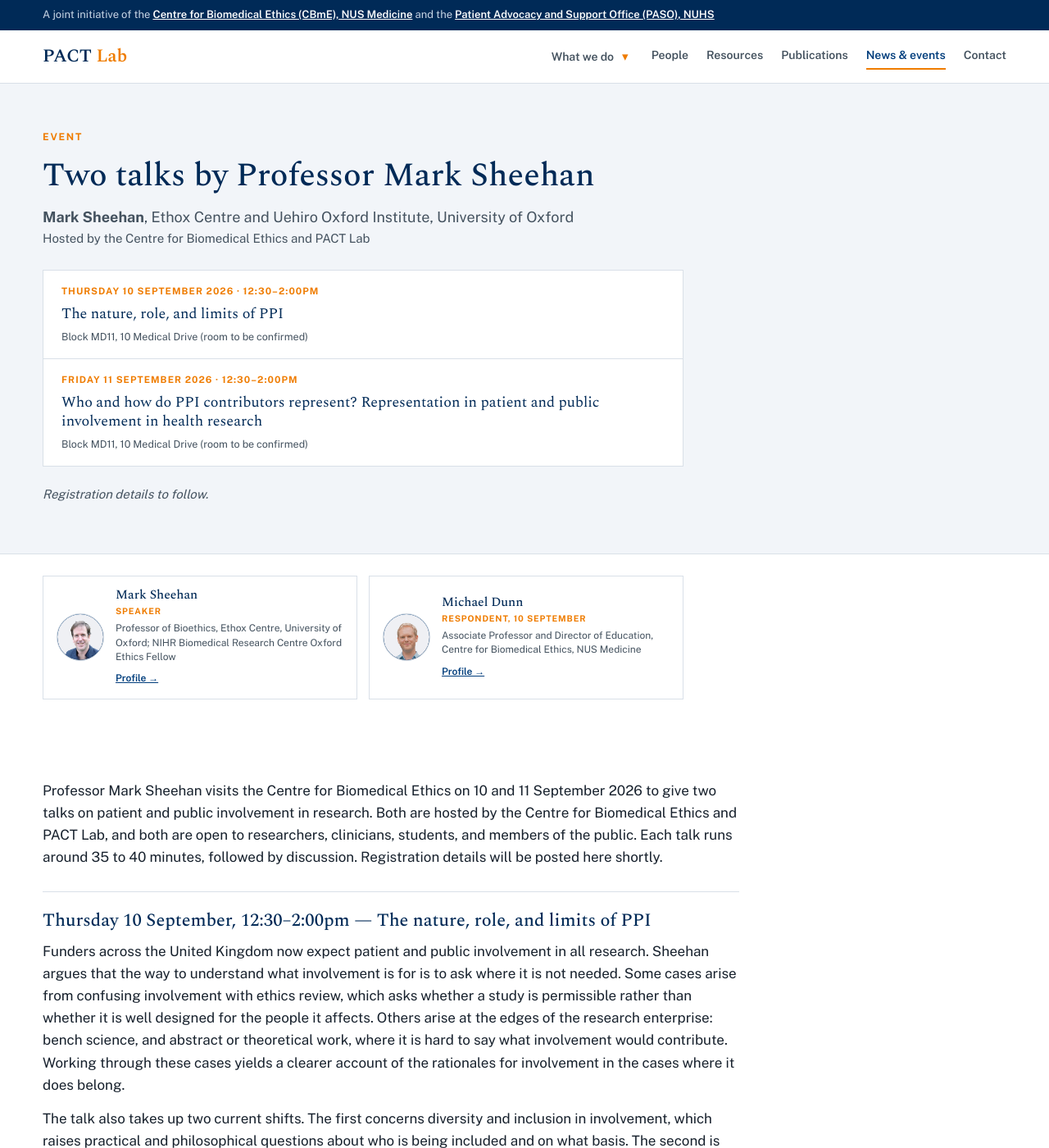
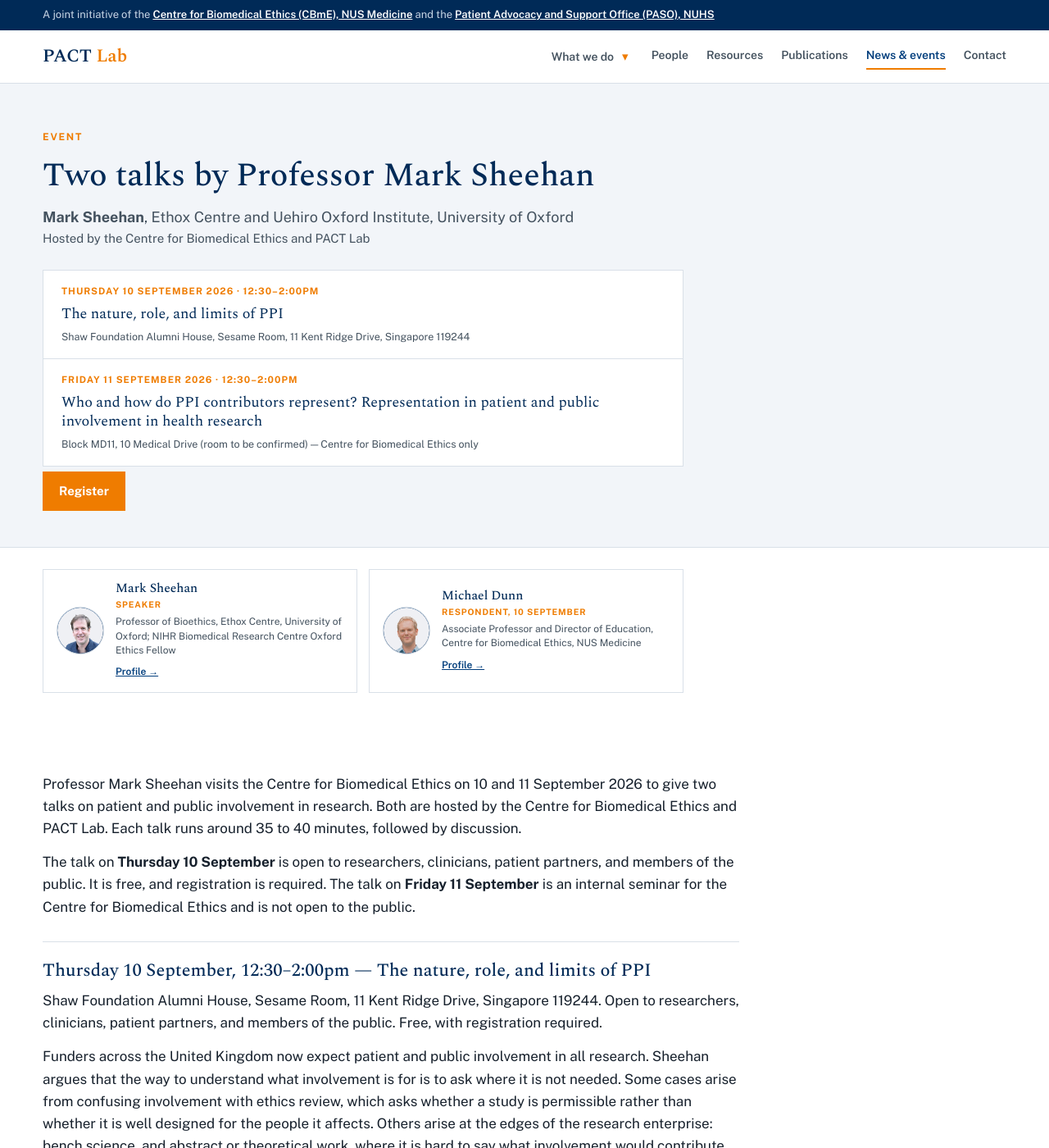
Before and after one commit to earp-lab/pact-lab, a Jekyll site: the page built from _events/mark-sheehan-visit.md, in a window 1280 px wide and 1400 px high. Shown: the whole window at 82% size. Built offline with Jekyll 4.4.1, drawn with Linux system fonts in a browser that asks for light colours; some of the changed text lies outside the part shown.

Commit message:
Update mark-sheehan-visit.md

```diff
--- a/_events/mark-sheehan-visit.md
+++ b/_events/mark-sheehan-visit.md
@@ -3,7 +3,7 @@ title: "Two talks by Professor Mark Sheehan"
 speaker: "Mark Sheehan"
 affiliation: "Ethox Centre and Uehiro Oxford Institute, University of Oxford"
 date: 2026-09-10
-location: "Block MD11, 10 Medical Drive (room to be confirmed)"
+location: "Shaw Foundation Alumni House, Sesame Room, 11 Kent Ridge Drive"
 host: "Hosted by the Centre for Biomedical Ethics and PACT Lab"
 speakers:
   - name: "Mark Sheehan"
@@ -16,23 +16,27 @@ speakers:
     role: "Respondent, 10 September"
     affiliation: "Associate Professor and Director of Education, Centre for Biomedical Ethics, NUS Medicine"
     profile: "https://medicine.nus.edu.sg/cbme/people_uri/michael-dunn/"
-registration: ""
+registration: "https://forms.cloud.microsoft/Pages/ResponsePage.aspx?id=Xu-lWwkxd06Fvc_rDTR-gvofkojw0gBAmRbQBoyAuoJUMUFOSTRXTEQzNDdRRkE0TURRU0xaREtOUS4u&origin=QRCode"
 talks:
   - title: "The nature, role, and limits of PPI"
     date: 2026-09-10
     time: "12:30–2:00pm"
-    location: "Block MD11, 10 Medical Drive (room to be confirmed)"
-    blurb: "What involvement is for, and when and for which kinds of research there is no need or requirement to do it. With a response from A/Prof Michael Dunn."
+    location: "Shaw Foundation Alumni House, Sesame Room, 11 Kent Ridge Drive, Singapore 119244"
+    blurb: "Open to researchers, clinicians, patient partners, and members of the public. Free, registration required. What involvement is for, and when and for which kinds of research there is no need or requirement to do it. With a response from A/Prof Michael Dunn."
   - title: "Who and how do PPI contributors represent? Representation in patient and public involvement in health research"
     date: 2026-09-11
     time: "12:30–2:00pm"
-    location: "Block MD11, 10 Medical Drive (room to be confirmed)"
-    blurb: "A standalone paper applying distinctions from political philosophy to patient and public involvement."
+    location: "Block MD11, 10 Medical Drive (room to be confirmed) — Centre for Biomedical Ethics only"
+    blurb: "An internal seminar for the Centre for Biomedical Ethics. Not open to the public. A standalone paper applying distinctions from political philosophy to patient and public involvement."
 ---
 
-Professor Mark Sheehan visits the Centre for Biomedical Ethics on 10 and 11 September 2026 to give two talks on patient and public involvement in research. Both are hosted by the Centre for Biomedical Ethics and PACT Lab, and both are open to researchers, clinicians, students, and members of the public. Each talk runs around 35 to 40 minutes, followed by discussion. Registration details will be posted here shortly.
+Professor Mark Sheehan visits the Centre for Biomedical Ethics on 10 and 11 September 2026 to give two talks on patient and public involvement in research. Both are hosted by the Centre for Biomedical Ethics and PACT Lab. Each talk runs around 35 to 40 minutes, followed by discussion.
+
+The talk on **Thursday 10 September** is open to researchers, clinicians, patient partners, and members of the public. It is free, and registration is required. The talk on **Friday 11 September** is an internal seminar for the Centre for Biomedical Ethics and is not open to the public.
 
 ## Thursday 10 September, 12:30–2:00pm — The nature, role, and limits of PPI
+
+Shaw Foundation Alumni House, Sesame Room, 11 Kent Ridge Drive, Singapore 119244. Open to researchers, clinicians, patient partners, and members of the public. Free, with registration required.
 
 Funders across the United Kingdom now expect patient and public involvement in all research. Sheehan argues that the way to understand what involvement is for is to ask where it is not needed. Some cases arise from confusing involvement with ethics review, which asks whether a study is permissible rather than whether it is well designed for the people it affects. Others arise at the edges of the research enterprise: bench science, and abstract or theoretical work, where it is hard to say what involvement would contribute. Working through these cases yields a clearer account of the rationales for involvement in the cases where it does belong.
 
@@ -42,6 +46,8 @@ The talk also takes up two current shifts. The first concerns diversity and incl
 
 ## Friday 11 September, 12:30–2:00pm — Who and how do PPI contributors represent?
 
+Block MD11, 10 Medical Drive. Room to be confirmed. This is an internal seminar for the Centre for Biomedical Ethics and is not open to the public.
+
 This standalone paper applies a distinction from political philosophy to patient and public involvement. Hannah Pitkin's work in the 1960s separates being representative *of* a group, in the sense of resembling it or sharing its characteristics, from being a representative *for* a group, in the sense of acting on its behalf. The two come apart, and involvement practice often runs them together. Sheehan draws on empirical work with contributors about how they understand what they are doing.
 
 ## About the speaker
```
